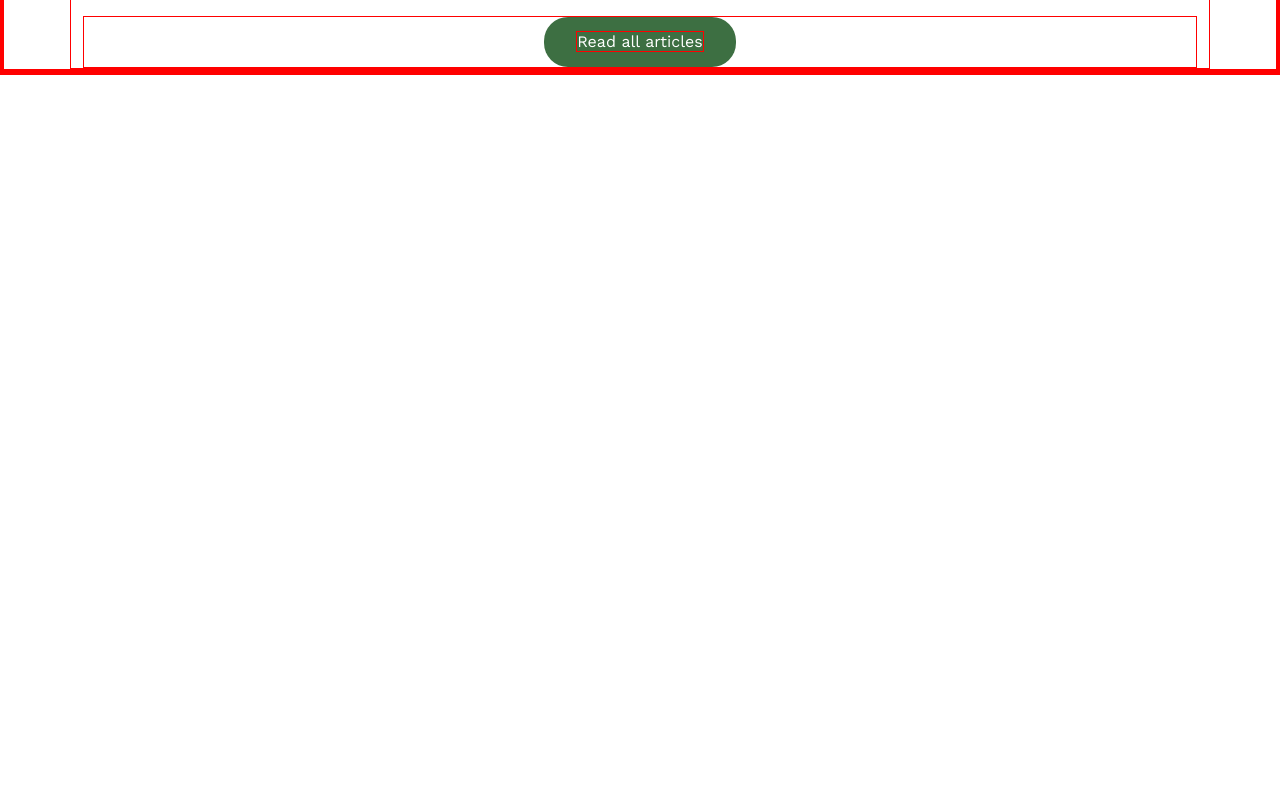
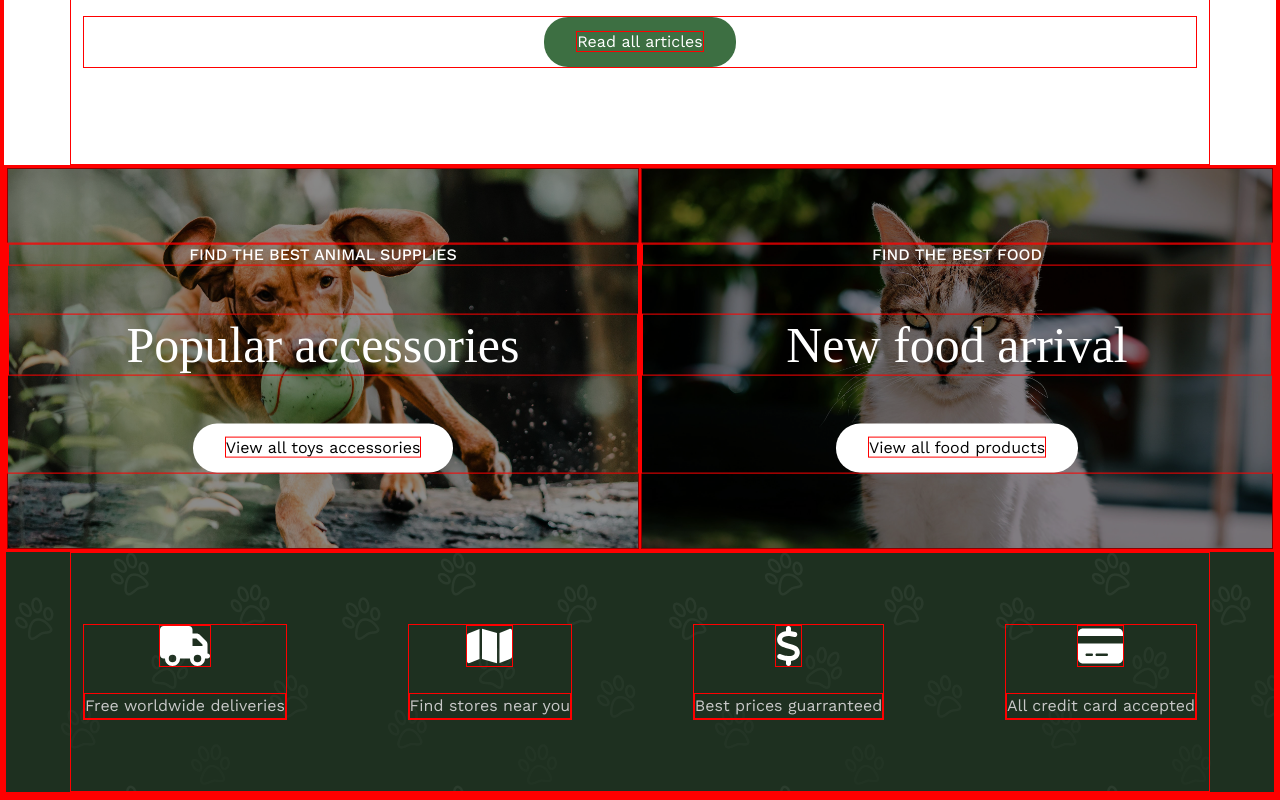
Before and after one commit to salamone-gius/proj-html-vuejs, a Vue app: page / in a window 1280 px wide. Shown: the part 5193-5993 px from the top of the page. Before the commit the page ends 5268 px from the top, so only its background shows below. Built offline with nearby package versions, Linux system fonts and the light colour scheme; a web font is replaced by a local one.

Commit message:
SectionSummary completed

```diff
--- a/src/components/main/BaseMain.vue
+++ b/src/components/main/BaseMain.vue
@@ -8,6 +8,7 @@
         <SectionUsersTestimonials/>
         <SectionNewsletter/>
         <SectionArticles/>
+        <SectionSummary/>
     </main>
 </template>
 
@@ -20,6 +21,7 @@ import SectionBestSellers from './SectionBestSellers.vue';
 import SectionUsersTestimonials from './SectionUsersTestimonials.vue';
 import SectionNewsletter from './SectionNewsletter.vue';
 import SectionArticles from './SectionArticles.vue';
+import SectionSummary from './SectionSummary.vue';
 
 export default {
     name: 'BaseMain',
@@ -33,6 +35,7 @@ export default {
         SectionUsersTestimonials,
         SectionNewsletter,
         SectionArticles,
+        SectionSummary,
     }
 }
 </script>
--- a/src/components/main/SectionArticles.vue
+++ b/src/components/main/SectionArticles.vue
@@ -111,5 +111,6 @@ export default {
 
 .button-box {
     text-align: center;
+    margin-bottom: 6rem;
 }
 </style>
--- /dev/null
+++ b/src/components/main/SectionSummary.vue
@@ -0,0 +1,115 @@
+<template>
+    <section class="summary-section">
+        <div class="banners d-flex">
+            <div class="accessories">
+                <img :src="require('../../assets/img/banner-8-2x.jpg')" alt="accessories">
+                <div class="claim">
+                    <h6>find the best animal supplies</h6>
+                    <h2>Popular accessories</h2>
+                    <CommonButton
+                        buttonType="link"
+                        buttonClass="primary"
+                        buttonLink="#"
+                        buttonText="View all toys accessories"
+                    />
+                </div>
+            </div>
+            <div class="food">
+                <img :src="require('../../assets/img/banner-9-2x.jpg')" alt="food">
+                <div class="claim">
+                    <h6>find the best food</h6>
+                    <h2>New food arrival</h2>
+                    <CommonButton
+                        buttonType="link"
+                        buttonClass="primary"
+                        buttonLink="#"
+                        buttonText="View all food products"
+                    />
+                </div>
+            </div>
+        </div>
+        <div class="services-bar">
+            <div class="container d-flex justify-content-between align-items-center py-2">
+                <div class="service-1">
+                    <i class="fa-solid fa-truck"></i>
+                    <div>Free worldwide deliveries</div>
+                </div>
+                <div class="service-2">
+                    <i class="fa-solid fa-map"></i>
+                    <div>Find stores near you</div>
+                </div>
+                <div class="service-3">
+                    <i class="fa-solid fa-dollar-sign"></i>
+                    <div>Best prices guarranteed </div>
+                </div>
+                <div class="service-4">
+                    <i class="fa-solid fa-credit-card"></i>
+                    <div>All credit card accepted</div>
+                </div>
+            </div>
+        </div>
+    </section>
+</template>
+
+<script>
+import CommonButton from './../commons/CommonButton.vue';
+
+export default {
+    name: 'SectionSummary',
+
+    components: {
+        CommonButton,
+    }
+}
+</script>
+
+<style lang="scss" scoped>
+.summary-section {
+    color: var(--primary-txt-color);
+
+    .accessories, .food {
+        position: relative;
+        width: 50%;
+    }
+
+    img {
+        width: 100%;
+        filter: brightness(55%);
+    }
+
+    .claim {
+        width: 100%;
+        text-align: center;
+        position: absolute;
+        top: 50%;
+        left: 50%;
+        transform: translate(-50%, -50%);
+
+        h6 {
+            text-transform: uppercase;
+        }
+
+        h2 {
+            margin: 3rem 0;
+            font-size: 3.125rem;
+        }
+    }
+}
+
+.services-bar {
+    background-color: var(--primary-bg-color);
+    background-image: url('../../assets/img/bg-transparent-3.png');
+    color: var(--exanary-txt-color);
+    text-align: center;
+
+    svg {
+        color: var(--primary-txt-color);
+        font-size: 2.5rem;
+        margin-bottom: 1.5rem;
+    }
+
+    .container {
+        min-height: 15rem;
+    }
+}
+</style>
```
